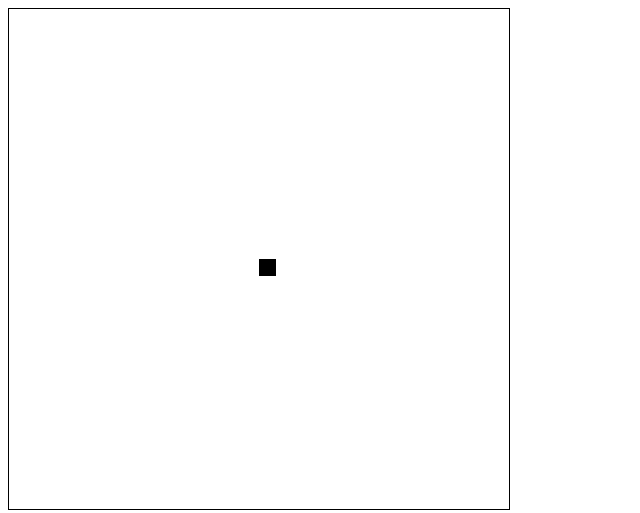
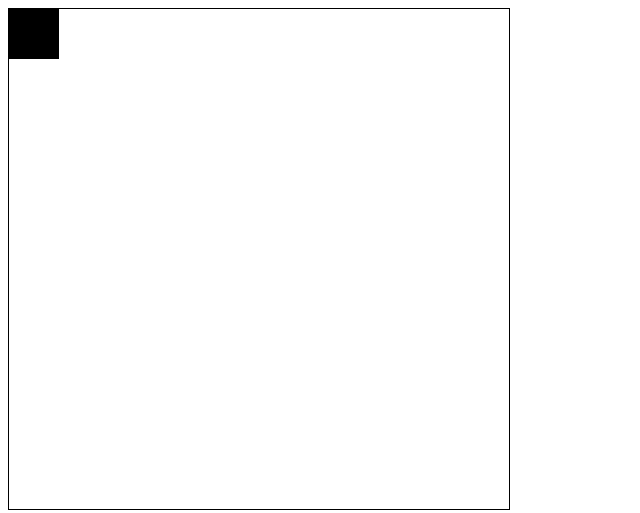
Before and after one commit to GabrielBrandao13/snake-game, a plain HTML site: page index.html in a window 1280 px wide. Shown: the whole page, without its empty margins (0-640 px from the left). Drawn offline with Linux system fonts and the light colour scheme.

Commit message:
Alterada a escala do jogo

```diff
--- a/index.html
+++ b/index.html
@@ -10,7 +10,7 @@
 </head>
 
 <body>
-    <canvas width="150" height="150"></canvas>
+    <canvas width="50" height="50"></canvas>
     <script src="./Snake.js" type="module"></script>
     <script type="module" src="./main.js"></script>
 </body>
```
